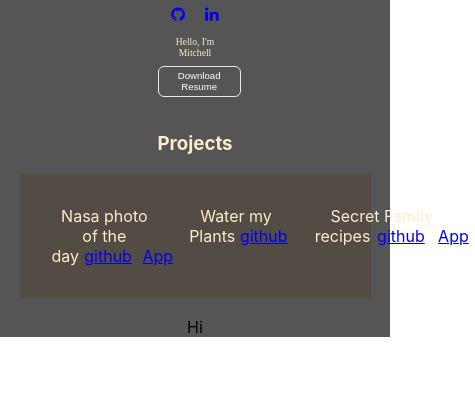
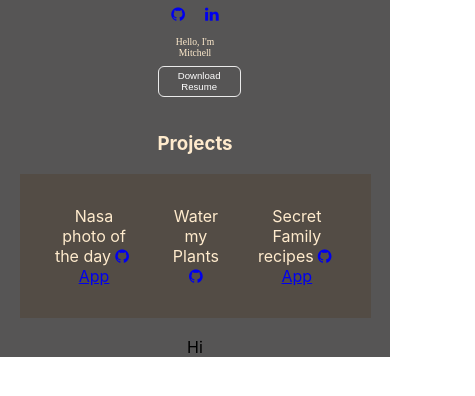
Before and after one commit to Mitchathy/Portfolio, a React (Create React App) app in the folder client/: page / in a window 390 px wide. Shown: the top 396 px of the page, 475 px wide, since content can reach past the window. Built offline with nearby package versions, Linux system fonts and the light colour scheme.

Commit message:
Added responsive css to projects

```diff
--- a/client/src/PortfolioContainer/Projects/Projects.css
+++ b/client/src/PortfolioContainer/Projects/Projects.css
@@ -8,6 +8,7 @@
     display: flex;
     flex-direction: row;
     padding: 1rem;
+    font-size: 2rem;
 }
 .project1{
     margin: 5%;
@@ -21,3 +22,8 @@
 a{
     margin: 5%;
 }
+@media only screen and (max-width: 550px) {
+    .Projects{
+     font-size: 1rem;
+    }
+ }
--- a/client/src/PortfolioContainer/Projects/Projects.js
+++ b/client/src/PortfolioContainer/Projects/Projects.js
@@ -9,16 +9,22 @@ export default function Projects() {
             </div>
             <div className='Projects'>
                     <div className='project1'>Nasa photo of the day
-                        <a href='https://github.com/Mitchathy/nasa-photo-of-the-day'>github</a>
+                        <a href='https://github.com/Mitchathy/nasa-photo-of-the-day'>
+                            <i className='fa fa-github'> </i>
+                                </a>
                             <a href='https://nasa-photo-of-the-3mmm4jozo-eagleye1144.vercel.app/'>App</a>
-                                </div>
+                                 </div>
                     <div className='project2'>Water my Plants
-                        <a href='https://github.com/Bulid-Week-Water-My-Plants/back-end'>github</a>
-                            </div>
+                        <a href='https://github.com/Bulid-Week-Water-My-Plants/back-end'>
+                            <i className='fa fa-github'> </i>
+                                </a>
+                                 </div>
                     <div className='project3'>Secret Family recipes
-                        <a href='Cookbook_github'>github</a>
-                            <a href='https://secret-recipes-gold.vercel.app/'>App</a>
-                                </div>
+                        <a href='https://github.com/secretFamiltRecipiesCookbook/frontEnd'>
+                            <i className='fa fa-github'> </i>
+                                </a>
+                                    <a href='https://secret-recipes-gold.vercel.app/'>App</a>
+                                        </div>
             </div>
        </div>
     )
```
